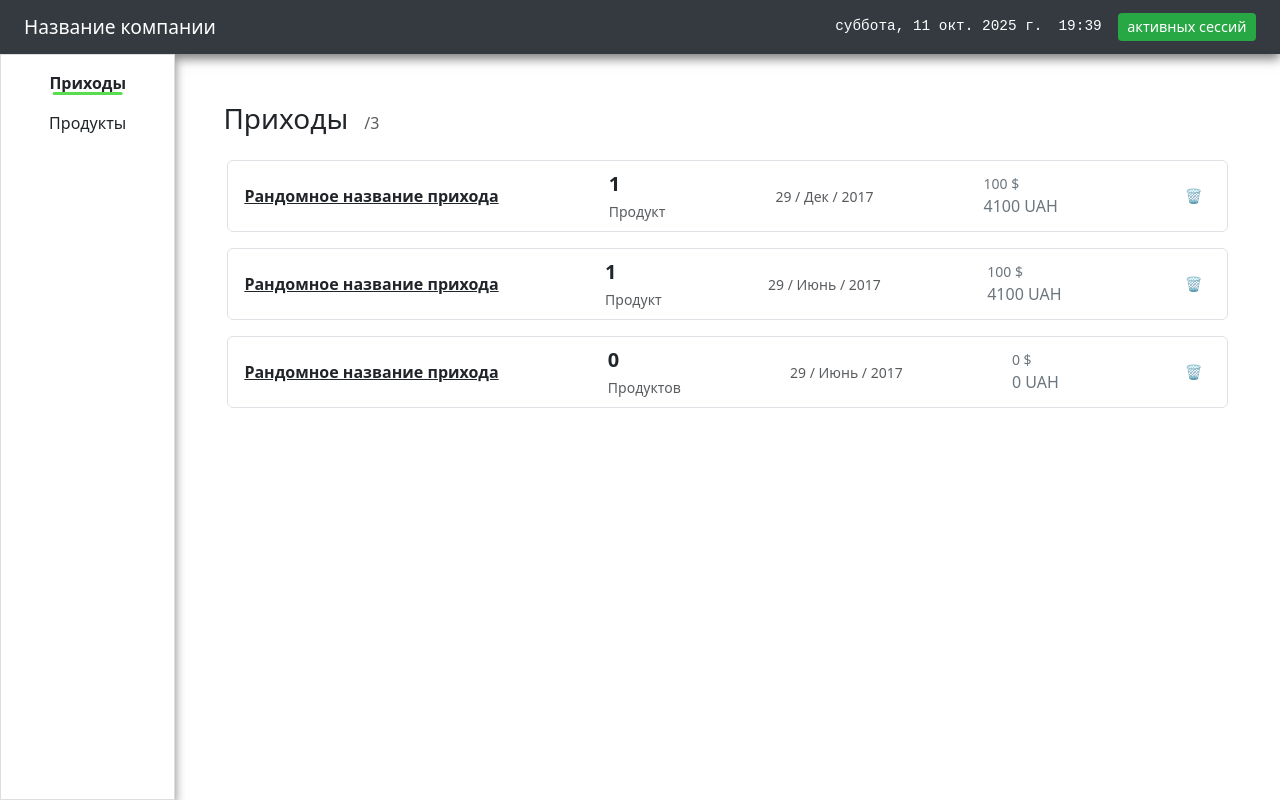
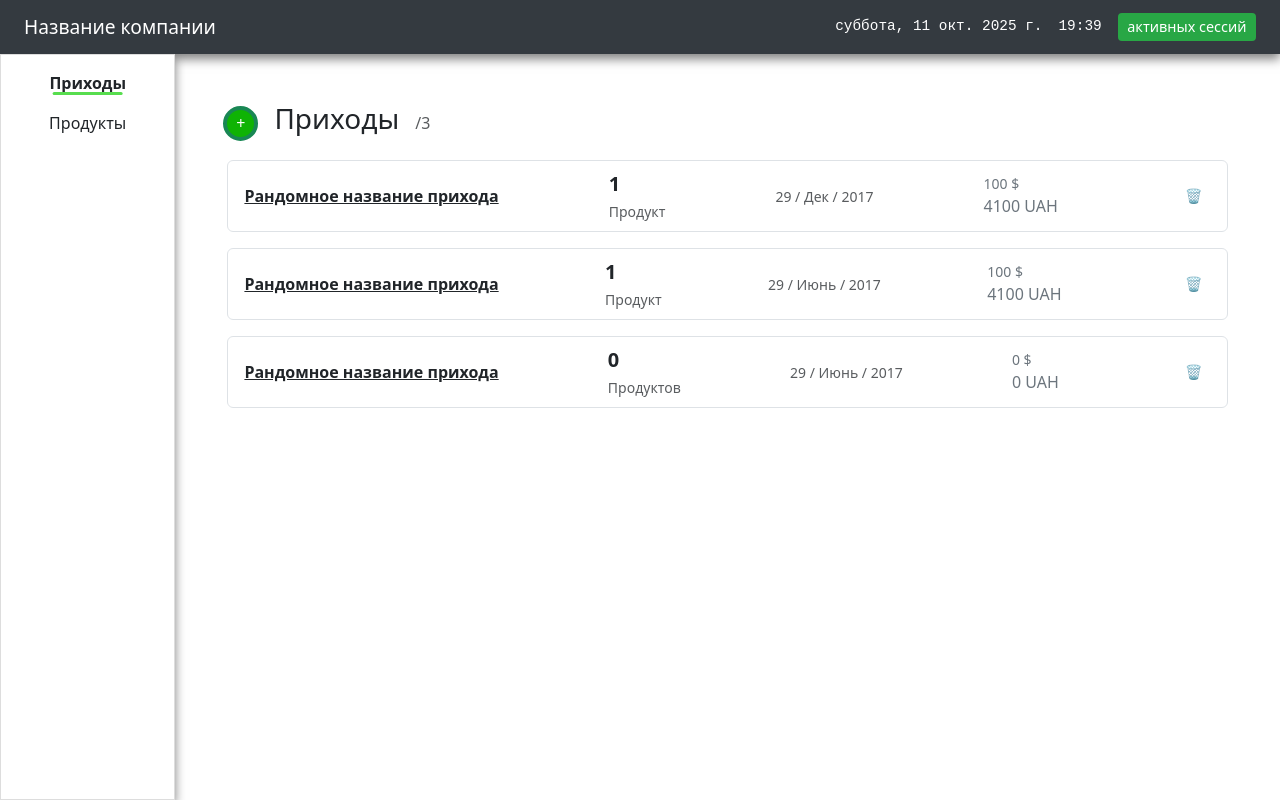
Before and after one commit to EvgeniyKarpuhin/orders-products, a Vue app: page /orders in a window 1280 px wide. Built offline with nearby package versions, Linux system fonts and the light colour scheme.

Commit message:
Update Orders.vue

```diff
--- a/src/pages/Orders.vue
+++ b/src/pages/Orders.vue
@@ -25,9 +25,10 @@ const ordersStore = useOrdersStore()
 <template>
   <div class="orders-page container-fluid">
     <div class="d-flex align-items-center">
-          <h3 class="me-3">Приходы</h3>
-          <span class="text-muted">/{{ totalOrders }}</span>
-        </div>
+      <button class="btn me-3 rounded-5 border border-4 border-success d-flex justify-content-center align-items-center text-white" style="background: #0fb304; width: 35px; height: 35px;" @click="addNewOrder">+</button>
+      <h3 class="me-3">Приходы</h3>
+      <span class="text-muted">/{{ totalOrders }}</span>
+    </div>
     <div class="row position-relative">
       <!-- Левый столбец -->
       <aside class="orders-list p-3 transition-width"
@@ -183,6 +184,16 @@ const previewProduct = ref(null)
 const selectedOrder = computed(() =>
 ordersWithProducts.value.find(o => o.id === selectedOrderId.value))
 
+function addNewOrder() {
+  const newOrder = {
+    id: Date.now(),
+    title: 'Рандомное название прихода',
+    date: new Date().toISOString(),
+    description: 'Новый приход'
+  }
+  ordersStore.addOrder(newOrder)
+}
+
 function selectOrder(order) {
   selectedOrderId.value = order.id
 }
```
